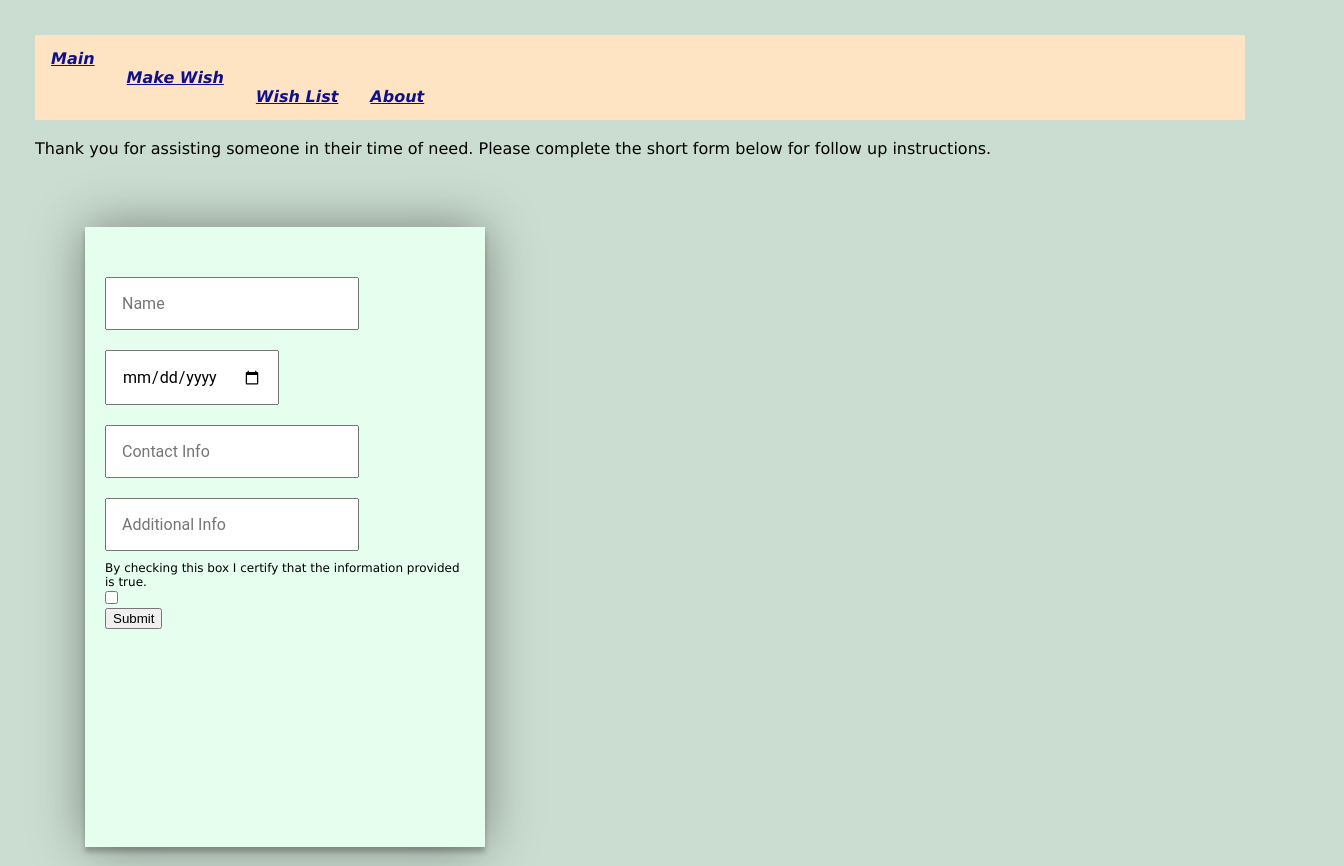
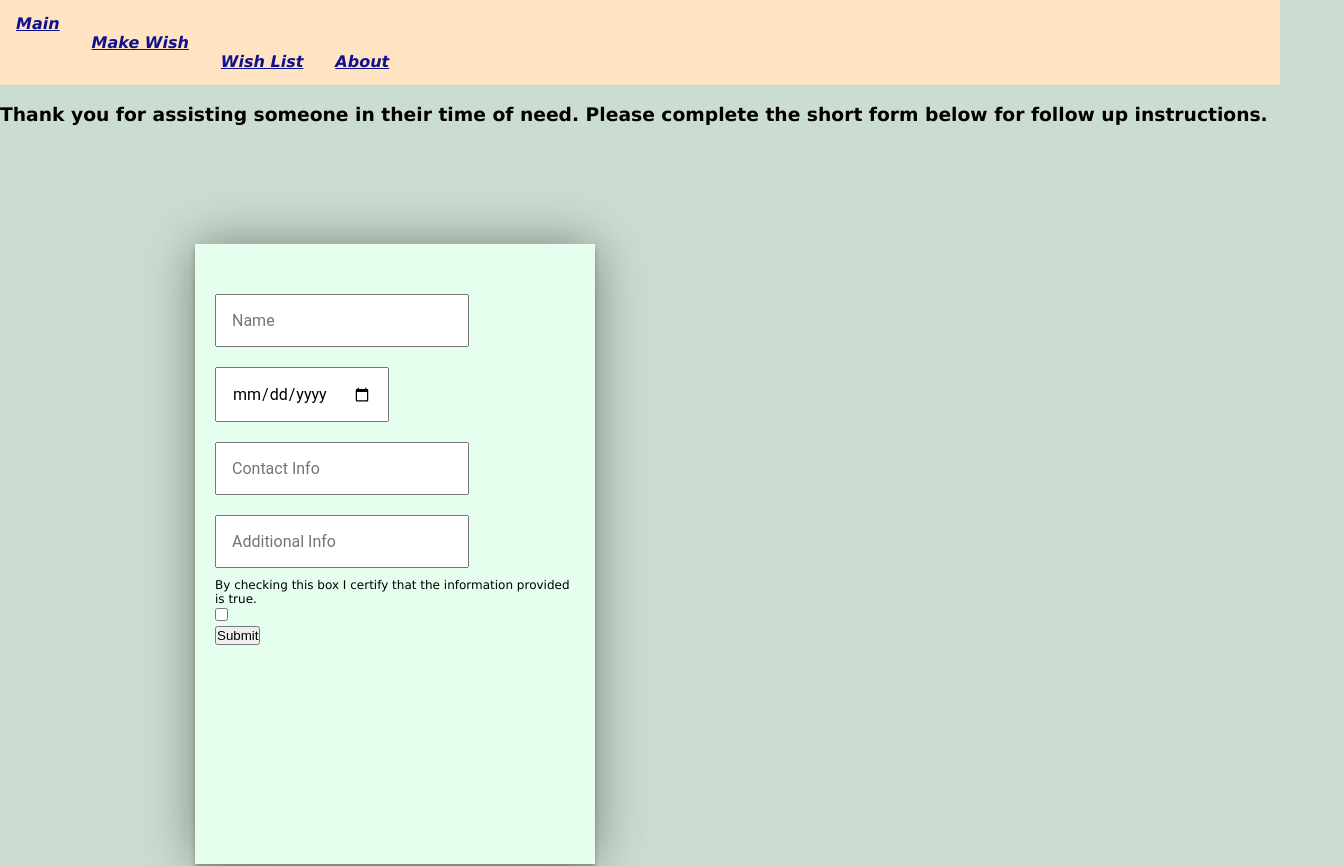
Before and after one commit to elleswift/earth-angels-frontend2, a React (Create React App) app: page /grant-wish in a window 1280 px wide. Shown: the top 866 px of the page, 1344 px wide, since content can reach past the window. Built offline with nearby package versions, Linux system fonts and the light colour scheme; the HTML template or start-up script is replaced by a standard one.

Commit message:
added alert box to grant-wish form

```diff
--- a/src/assets/styles.css
+++ b/src/assets/styles.css
@@ -2,17 +2,20 @@
 *::after,
 *::before {
   margin: 0;
-  padding: 10;
+  padding: 0;
   box-sizing: inherit;
 }
 
 body {
   font-family: Verdana, Geneva, Tahoma, sans-serif;
   background-color: rgb(203, 221, 209);
-  margin: 10px;
-  padding:25px
+  margin: 0px;
+  padding:px
 }
 
+.header {
+  margin-left: 0;
+}
 ul {
   list-style-type: none;
   margin: 0;
@@ -42,13 +45,15 @@ li a:hover {
 }
 
 .container {
-  max-width: 1200px;
+  max-width: 1100px;
   margin: 4rem auto;
-  background-image: (halo2);
+  background-image: halo2;
+  display: flex;
 }
 
 .logo2 {
-margin-left: 25px ;
+margin-left: 650px ;
+
 }
 .m-form {
   width: 360px;
@@ -70,6 +75,8 @@ margin-left: 25px ;
   box-shadow: 0 0 50px 0 rgba(0, 0, 0, 0.4), 0 5px 5px 0 rgba(0, 0, 0, 0.24);
   padding: 20px;
   padding-top: 40px;
+  margin-top: 100px;
+  margin-left: 195px;
 
 }
 .add-form input {
@@ -119,19 +126,11 @@ footer {
   height: 100px;
 }
 
-.logo2.png {
-  width: 5px;
-  height: 70px;
-  object-fit: cover;
-  display: flexbox;
-}
-
 .StatusBox {
 margin-right: 130px;
 size: 150px;
 /* visibility: hidden; */
 }
-
 
 .field {
   margin: 10px 0 10px 0;
@@ -141,11 +140,12 @@ size: 150px;
   font-family: "Roboto", sans-serif;
 }
 .grant {
-  width: auto;
+  width: 15%;
   position: relative;
-
-  vertical-align: bottom;
+  vertical-align: baseline;
   border-radius: 45%;
   background-color: bisque;
   font-weight: bold;
+  padding-block: 4pt;
+
 }
--- a/src/components/AdminWish.js
+++ b/src/components/AdminWish.js
@@ -7,7 +7,7 @@ const AdminWish = () => {
  const location = useLocation()
  const navigate = useNavigate()
 
- const {Name, RequestDate, PreferredContact, Request, Grantorname, AcceptDate, ContactInfo, Comments} = location.state
+ const {Name, RequestDate, PreferredContact, Request} = location.state
 
  const deleteWish = (event) => {
   event.preventDefault()
--- a/src/components/AdminWishes.js
+++ b/src/components/AdminWishes.js
@@ -18,7 +18,8 @@ const allWishes = wishes.map((wishes, index) => {
 })
 
   return (
-  <div className='container'>
+  <div className='admin-wishes-container'>
+    <div className='status'></div>
     <h1 style={{color: 'rgb(16, 16, 140)', fontStyle: 'oblique', fontWeight: 'bold'}}>Welcome to Earth Angels Admin Page </h1>
       <div className='wishes'>{allWishes}</div>
   </div>
--- a/src/components/Header.js
+++ b/src/components/Header.js
@@ -1,12 +1,14 @@
 const Header = () => {
   return (
 
+    <div className='header'>
     <ul>
       <li><a href="/">Main</a></li> <br/>
       <li><a href="/make-wish">Make Wish</a></li> <br />
       <li><a href="/wish-list">Wish List</a></li>
       <li><a href="/About">About</a></li>
     </ul>
+    </div>
   )
 }
 export default Header
--- a/src/pages/GrantWish.js
+++ b/src/pages/GrantWish.js
@@ -1,14 +1,16 @@
 import { useState } from 'react';
-import { Navigate, useNavigate } from 'react-router-dom'
+import {  useNavigate } from 'react-router-dom'
 
 const GrantWish = () => {
   const [form, setForm] = useState({});
-  const navigate = useNavigate
+
+  const navigate = useNavigate()
 
   const handleForm = (e) => {
     setForm({ ...form, [e.target.name]: e.target.value });
   };
   const GrantWish = () => {
+
     fetch(`${process.env.REACT_APP_API_ENDPOINT}/?Grantorname=`, {
       method: 'PUT',
       headers: {
@@ -21,19 +23,19 @@ const GrantWish = () => {
       .catch((err) => console.error(err))
       navigate('/wish-list')
 
-      alert('Thank you for helping. Please check your email for follow-up instructions')
+      alert('Thank you. We will be in contact soon with follow-up instructions ')
 
   };
 
   return (
-    <div> <br /><p>
-          Thank you for assisting someone in their time of need. Please complete
-          the short form below for follow up instructions.
-        </p>
+    <div> <br />
+
+         <h3> Thank you for assisting someone in their time of need. Please complete
+          the short form below for follow up instructions.</h3>
+
         <br />
       <div className='g-form'>
         <form className='grant-wish'>
-
 
         <input
           className='field'
--- a/src/pages/Main.js
+++ b/src/pages/Main.js
@@ -5,22 +5,20 @@ const Main = () => {
 
   return (
 
-       <div>
-        <div classname='logo2'> <img src={Logo2} alt='logo' /></div> <br />
-        <h3>
+       <div className='main'>
+         <img src={Logo2} className='logo2' alt='logo' /><br />
+        <h3 className=''>
         <p style={{color: 'rgb(16, 16, 140', fontWeight: 'bold'}}>What Does It Mean To Be An Earth Angel?</p>
-
           <p style={{color: 'rgb(16, 16, 140', fontWeight: 'bold'}}> <br />
-
 
 Being an Earth Angel doesn’t mean you are perfect, it doesn’t mean you’re an angel (the angelic path is different from the path of humanity) and it doesn’t even mean that you’re saint-like
 
 Like all of humanity, Earth Angels make mistakes, experience challenges, and feel disconnected at times.
 
 Being an Earth Angel means that you’re called at the soul level to help others, spread kindness, have compassion and make a difference on Earth by bringing the light and love of the higher spiritual realms into physical reality.
-</p>
+</p></h3>
 <Video videoId='Z8oJV_mBY9g' />
-</h3>
+
 
        </div>
 
--- a/src/pages/MakeWish.js
+++ b/src/pages/MakeWish.js
@@ -2,6 +2,7 @@ import { useState } from 'react';
 import {Navigate, useNavigate } from 'react-router-dom';
 
 const MakeWish = () => {
+
   const [form, setForm] = useState({status:'new'});
   const [count, setCount] = useState('');
 
@@ -23,7 +24,7 @@ const MakeWish = () => {
     .catch((err) => console.error(err))
     navigate('/wish-list')
 
-    alert('Your request is under review')
+    alert('Your request will be reviewed for posting')
     console.log('Wish sent to API 🪄')
 
   };
@@ -93,7 +94,7 @@ const MakeWish = () => {
           className='StatusBox'
           required={true}
           id='Status'
-          value={'underReview'}
+          value={'Under Review'}
           /> <br />
 
         <button onClick={(event) => addWish(event)}>Submit Wish</button>
--- a/src/pages/WishList.js
+++ b/src/pages/WishList.js
@@ -1,6 +1,5 @@
 import { useState, useEffect } from 'react'
 import { OneWish } from '../components/OneWish'
-// import { halo2 } from '../assets/images/halo2.jpg'
 
 const WishList = () => {
   const [wishes, setWishes] = useState([])
@@ -18,8 +17,7 @@ const allWishes = wishes.filter((item) => item.status !== "new").map((wishes, in
 })
 
   return (
-  <div className='container'>
-    {/* <img src={ halo2 } alt='halo' /> */}
+  <div>
     <h1 style={{color: 'rgb(16, 16, 140)', fontStyle: 'oblique', fontWeight: 'bold'}}>Earth Angels...Grant A Wish</h1>
       <div className='wishes'>{allWishes}</div>
   </div>
```
